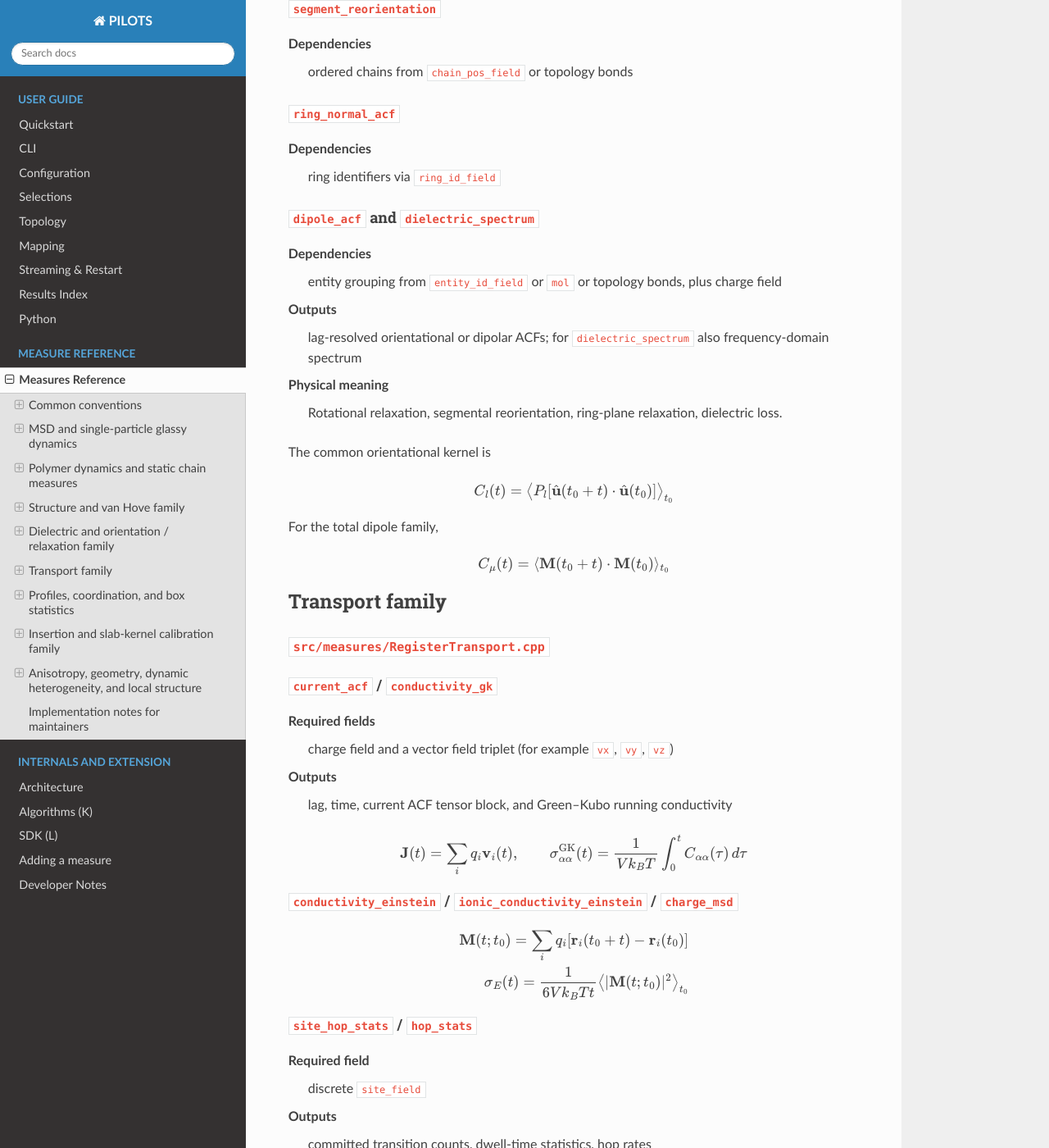
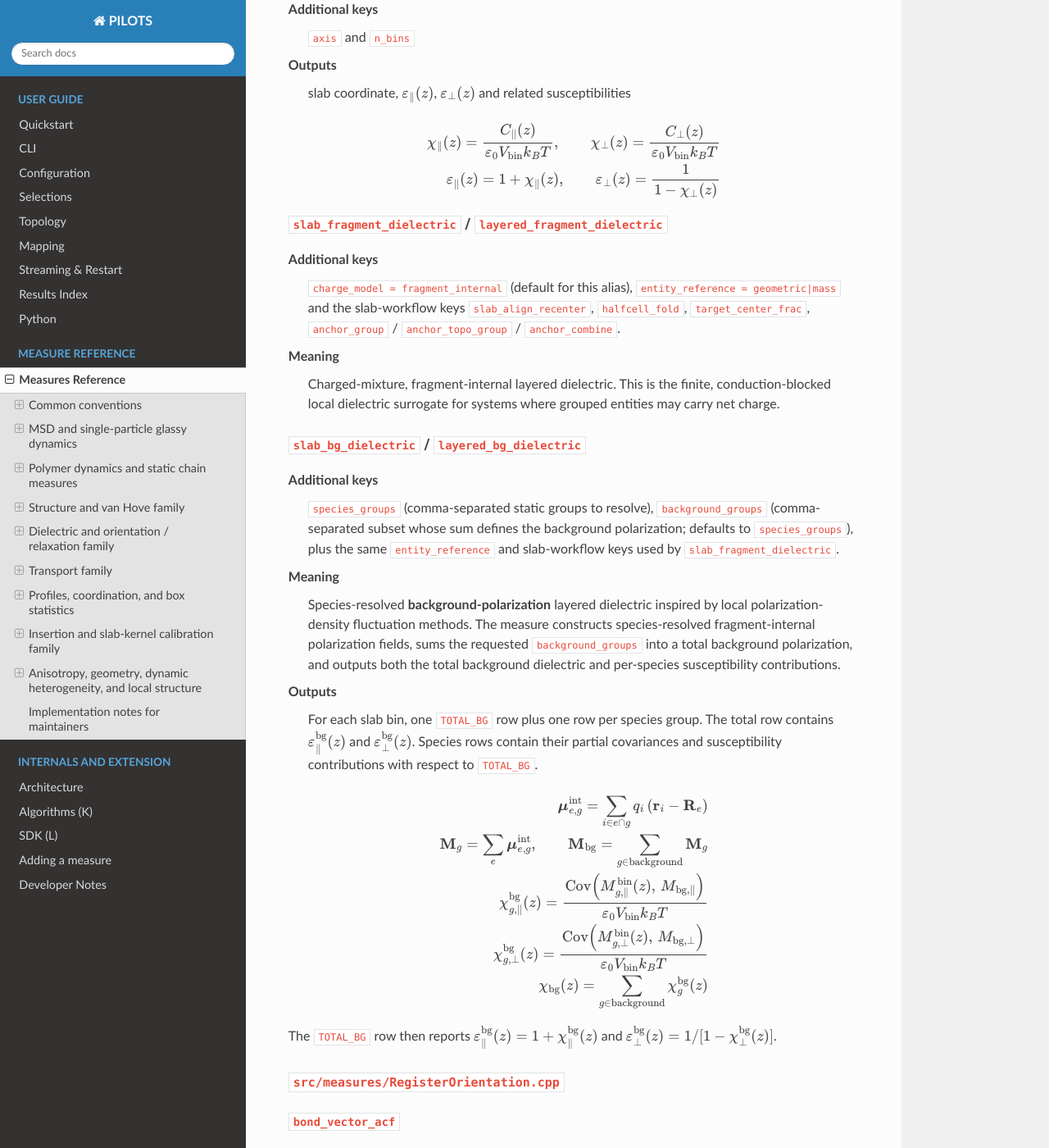
Before and after one commit to haoyuwu97/PILOTS, a Sphinx documentation site: the page built from docs/sphinx/source/measures-reference.rst, in a window 1280 px wide and 1400 px high, scrolled down 8552 px. Shown: the whole window at 82% size. Built offline with Sphinx 7.4.7 and the Read the Docs theme 3.1.0, drawn with Linux system fonts in a browser that asks for light colours; some of the changed text lies outside the part shown.

Commit message:
Add files via upload

```diff
--- a/docs/sphinx/source/measures-reference.rst
+++ b/docs/sphinx/source/measures-reference.rst
@@ -394,6 +394,9 @@ Dielectric and orientation / relaxation family
 **Dependencies**
   entity grouping from ``entity_id_field`` or ``mol`` or topology bonds; temperature and unit metadata
 
+**Meaning**
+  Classic neutral-entity dipole-fluctuation dielectric. Use this when grouped entities are approximately neutral.
+
 **Outputs**
   per-component permittivity and isotropic average
 
@@ -403,10 +406,27 @@ Dielectric and orientation / relaxation family
    \qquad
    \mathbf M=\sum_e \boldsymbol\mu_e
 
+``bulk_fragment_dielectric``
+^^^^^^^^^^^^^^^^^^^^^^^^^^^^
+
+**Additional keys**
+  ``charge_model = fragment_internal`` (default for this alias), ``entity_reference = geometric|mass``
+
+**Meaning**
+  Conduction-blocked charged-mixture dielectric built from fragment-internal dipoles
+
+.. math::
+
+   \boldsymbol\mu_e^{\mathrm{int}} = \sum_{i\in e} q_i \left(\mathbf r_i-\mathbf R_e\right)
+
+This yields a finite, origin-invariant entity-internal polarization even when grouped fragments carry net charge.
+It is useful as a charged-mixture **surrogate/background-polarization dielectric**, but should not be confused
+with the full zero-frequency static dielectric of a conducting electrolyte.
+
 ``slab_dielectric`` / ``layered_dielectric``
 ^^^^^^^^^^^^^^^^^^^^^^^^^^^^^^^^^^^^^^^^^^^^^
 
-**Additional key**
+**Additional keys**
   ``axis`` and ``n_bins``
 
 **Outputs**
@@ -421,6 +441,56 @@ Dielectric and orientation / relaxation family
    \varepsilon_{\parallel}(z)=1+\chi_{\parallel}(z),
    \qquad
    \varepsilon_{\perp}(z)=\frac{1}{1-\chi_{\perp}(z)}
+
+``slab_fragment_dielectric`` / ``layered_fragment_dielectric``
+^^^^^^^^^^^^^^^^^^^^^^^^^^^^^^^^^^^^^^^^^^^^^^^^^^^^^^^^^^^^^^^^
+
+**Additional keys**
+  ``charge_model = fragment_internal`` (default for this alias), ``entity_reference = geometric|mass`` and the slab-workflow keys
+  ``slab_align_recenter``, ``halfcell_fold``, ``target_center_frac``, ``anchor_group`` / ``anchor_topo_group`` / ``anchor_combine``.
+
+**Meaning**
+  Charged-mixture, fragment-internal layered dielectric. This is the finite, conduction-blocked local dielectric surrogate for systems where grouped entities may carry net charge.
+
+``slab_bg_dielectric`` / ``layered_bg_dielectric``
+^^^^^^^^^^^^^^^^^^^^^^^^^^^^^^^^^^^^^^^^^^^^^^^^^^^
+
+**Additional keys**
+  ``species_groups`` (comma-separated static groups to resolve),
+  ``background_groups`` (comma-separated subset whose sum defines the background polarization; defaults to ``species_groups``),
+  plus the same ``entity_reference`` and slab-workflow keys used by ``slab_fragment_dielectric``.
+
+**Meaning**
+  Species-resolved **background-polarization** layered dielectric inspired by local polarization-density fluctuation methods.
+  The measure constructs species-resolved fragment-internal polarization fields, sums the requested
+  ``background_groups`` into a total background polarization, and outputs both the total background dielectric
+  and per-species susceptibility contributions.
+
+**Outputs**
+  For each slab bin, one ``TOTAL_BG`` row plus one row per species group. The total row contains
+  :math:`\varepsilon_\parallel^{\mathrm{bg}}(z)` and :math:`\varepsilon_\perp^{\mathrm{bg}}(z)`. Species rows contain
+  their partial covariances and susceptibility contributions with respect to ``TOTAL_BG``.
+
+.. math::
+
+   \boldsymbol\mu_{e,g}^{\mathrm{int}} = \sum_{i\in e\cap g} q_i \left(\mathbf r_i-\mathbf R_e\right)
+
+   \mathbf M_g = \sum_e \boldsymbol\mu_{e,g}^{\mathrm{int}},
+   \qquad
+   \mathbf M_{\mathrm{bg}} = \sum_{g\in \mathrm{background}} \mathbf M_g
+
+   \chi_{g,\parallel}^{\mathrm{bg}}(z)=
+   \frac{\mathrm{Cov}\!\left(M_{g,\parallel}^{\mathrm{bin}}(z),\,M_{\mathrm{bg},\parallel}\right)}
+        {\varepsilon_0 V_{\mathrm{bin}} k_B T}
+
+   \chi_{g,\perp}^{\mathrm{bg}}(z)=
+   \frac{\mathrm{Cov}\!\left(M_{g,\perp}^{\mathrm{bin}}(z),\,M_{\mathrm{bg},\perp}\right)}
+        {\varepsilon_0 V_{\mathrm{bin}} k_B T}
+
+   \chi_{\mathrm{bg}}(z)=\sum_{g\in \mathrm{background}} \chi_g^{\mathrm{bg}}(z)
+
+The ``TOTAL_BG`` row then reports :math:`\varepsilon_\parallel^{\mathrm{bg}}(z)=1+\chi_{\parallel}^{\mathrm{bg}}(z)`
+and :math:`\varepsilon_\perp^{\mathrm{bg}}(z)=1/[1-\chi_{\perp}^{\mathrm{bg}}(z)]`.
 
 ``src/measures/RegisterOrientation.cpp``
 ~~~~~~~~~~~~~~~~~~~~~~~~~~~~~~~~~~~~~~~~
```
